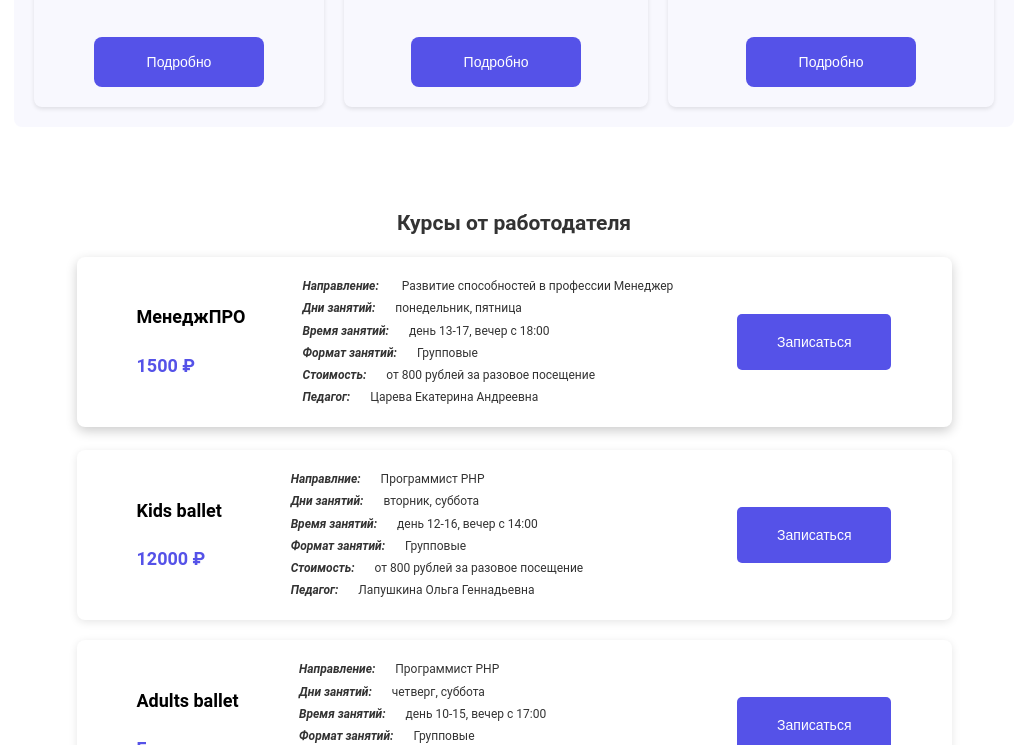
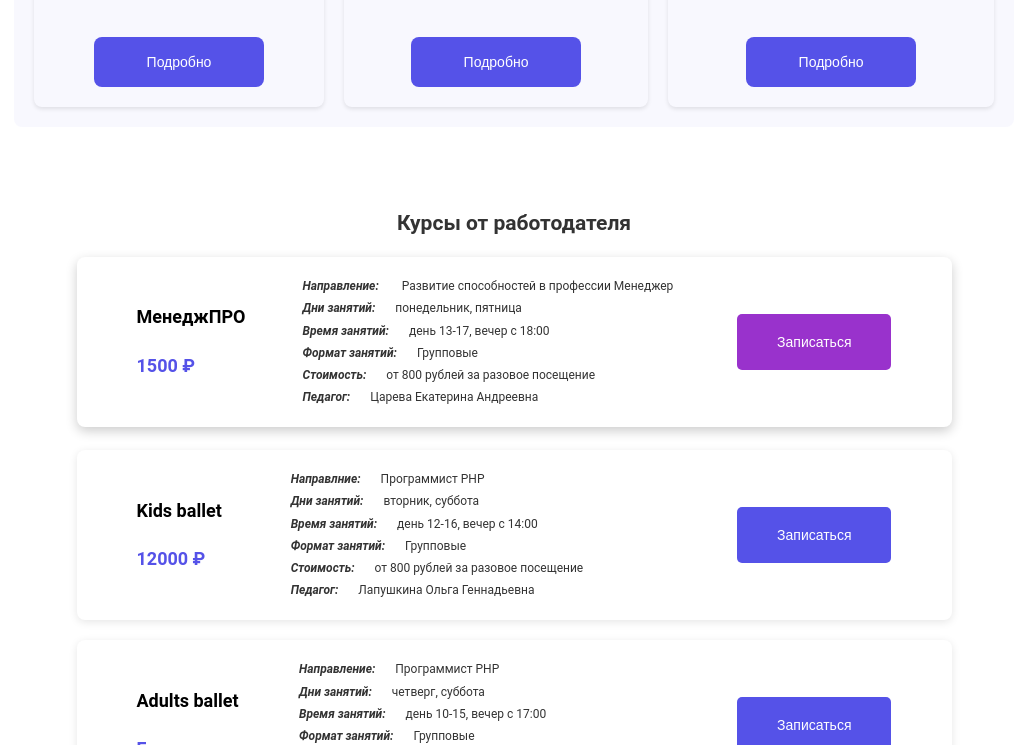
Before and after one commit to Blackbird-101/Univercitypractice, a plain HTML site: page html_pages/training_courses.html in a window 1280 px wide. In both pictures the pointer is over the button 940 px from the left and 1040 px from the top of the page. Shown: the part 695-1440 px from the top of the page, without its empty margins (126-1153 px from the left). Drawn offline with Linux system fonts and the light colour scheme.

Commit message:
Обновление training_courses.css

```diff
--- a/data/static/css/training_courses.css
+++ b/data/static/css/training_courses.css
@@ -192,7 +192,7 @@ body {
 }
 
 .courses__button:hover {
-    background: darkpurple;
+    background: darkorchid;
 }
 
 .courses__button:active {
```
